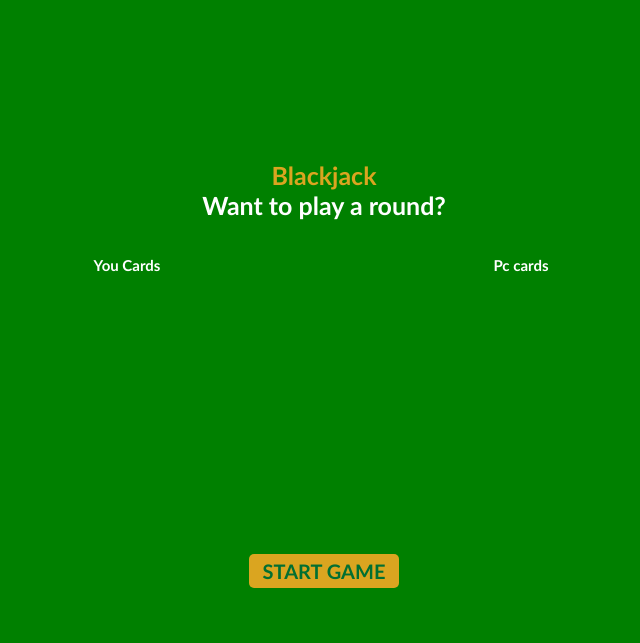
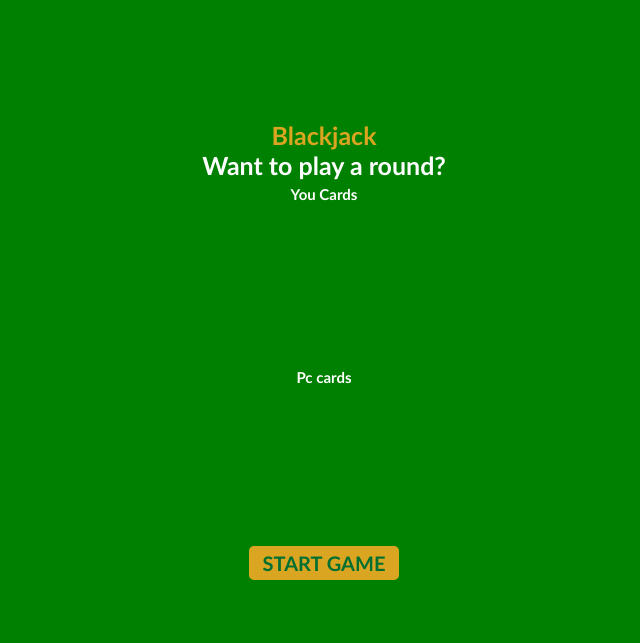
Before and after one commit to mellito/blackjackgame, a plain HTML site: page docs/index.html in a window 1280 px wide. Shown: the whole page, without its empty margins (316-956 px from the left). Drawn offline with Linux system fonts and the light colour scheme.

Commit message:
fixing bugs

```diff
--- a/docs/index.css
+++ b/docs/index.css
@@ -26,22 +26,23 @@ h1 {
 }
 
 main {
-  height: 60vh;
+  height: 70vh;
   width: 60vw;
 }
 
 /* !MAIN TOP*/
 .main-top {
-  height: 20%;
+  height: auto;
   width: 100%;
 }
 
 /* !MAIN MID*/
 .main-mid {
-  height: 60%;
+  height: auto;
   width: 100%;
   display: flex;
-  gap: 20px;
+  flex-direction: column;
+  gap: 10px;
 }
 .main-mid > section {
   width: 100%;
@@ -51,6 +52,7 @@ main {
 .main-mid section p:nth-child(1) {
   font-size: 15px;
   color: white;
+  padding-top: 5px;
 }
 .main-mid section p:nth-child(2) {
   font-size: 15px;
@@ -78,7 +80,7 @@ main {
 
 /* !MAIN MAIN BOTTON*/
 .main-botton {
-  height: 20%;
+  height: auto;
   width: 100%;
   padding-top: 10px;
 }
@@ -92,6 +94,10 @@ main {
   font-size: 20px;
   padding: 5px 0;
   font-weight: bold;
+}
+
+#winner-el {
+  padding-top: 10px;
 }
 
 #stand {
--- a/docs/index.js
+++ b/docs/index.js
@@ -86,18 +86,19 @@ function newCard() {
 function newCardPc() {
   let sumHuman = sumArray(humanArray);
   let sumpc = sumArray(pcArray);
-
   pcCardContainer.innerHTML = "";
   pcArray.map((index) => {
     pcCardContainer.innerHTML += "<span>" + "<p>" + index + "</p>" + "</span>";
   });
-
   while (sumpc < 21 && sumHuman >= sumpc) {
     let pluscard = getRndInteger(2, 11);
     pcArray.push(pluscard);
     sumpc = sumArray(pcArray);
-    pcCardContainer.innerHTML +=
-      "<span>" + "<p>" + pcArray[humanArray.length - 1] + "</p>" + "</span>";
+    pcCardContainer.innerHTML = "";
+    pcArray.map((index) => {
+      pcCardContainer.innerHTML +=
+        "<span>" + "<p>" + index + "</p>" + "</span>";
+    });
   }
 
   pcHumanEl.textContent = `Pc card sum is : ${sumpc}`;
```
